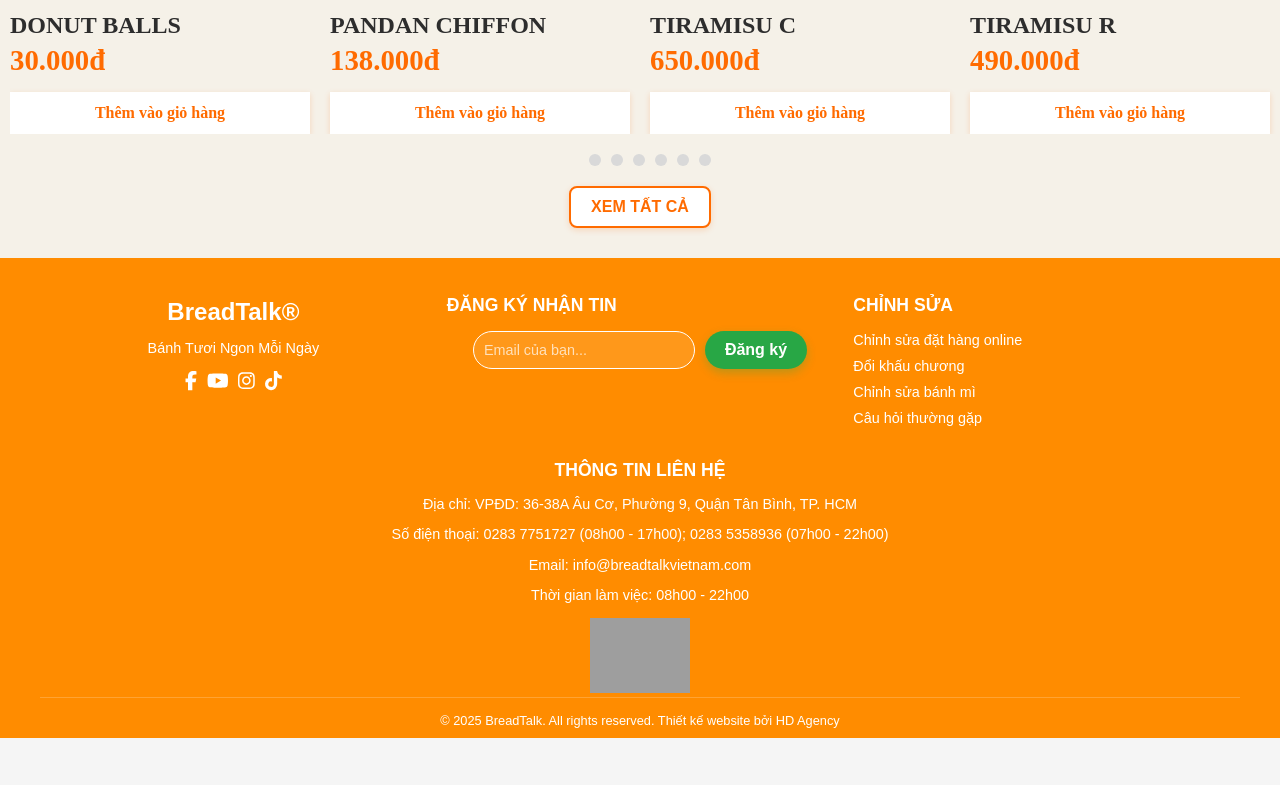
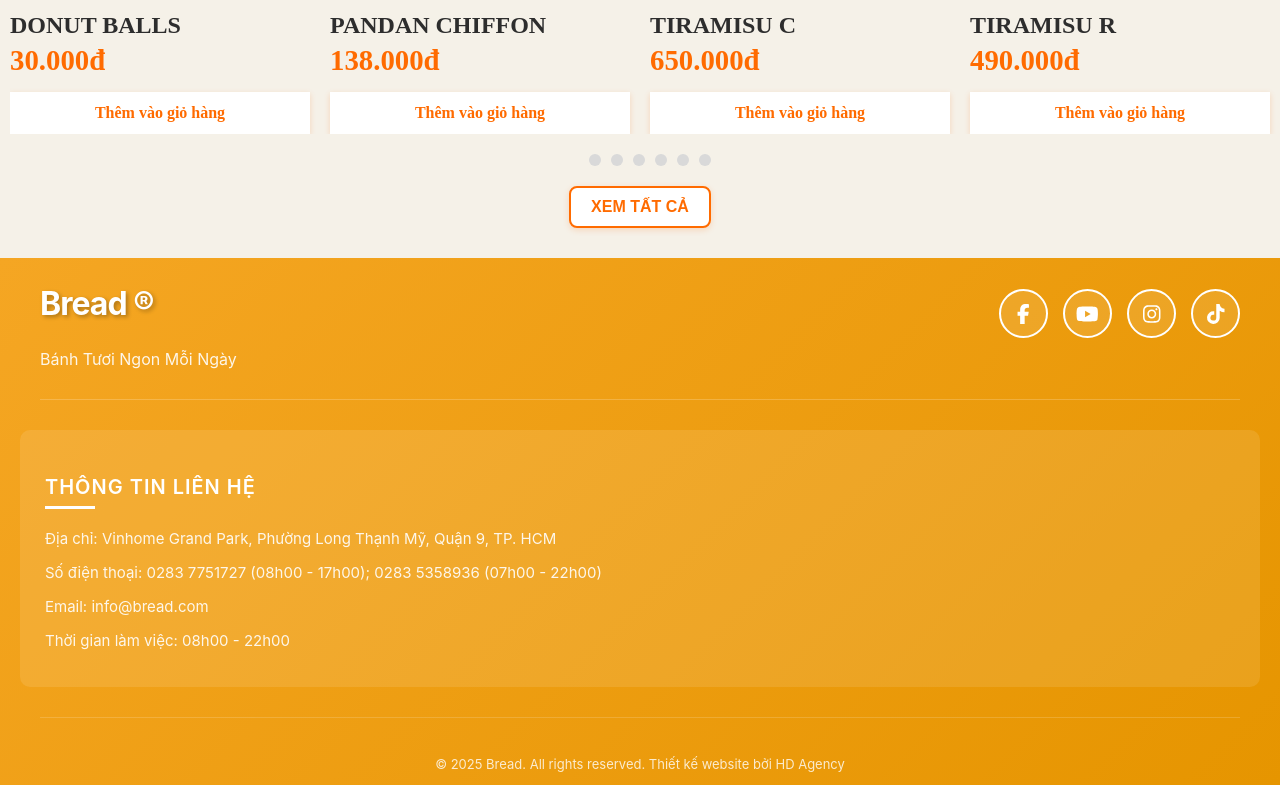
Before and after one commit to Ngocbao2203/Management-Bread-System, a React (Vite) app: page / in a window 1280 px wide. Shown: the part 1766-2551 px from the top of the page. Before the commit the page ends 2504 px from the top, so only its background shows below. Built offline with nearby package versions, Linux system fonts and the light colour scheme; grey boxes are pictures that could not be loaded.

Commit message:
fix Footer

```diff
--- a/src/components/Footer.jsx
+++ b/src/components/Footer.jsx
@@ -1,4 +1,3 @@
-import React from 'react';
 import { Element } from 'react-scroll';
 import { FontAwesomeIcon } from '@fortawesome/react-fontawesome';
 import { faFacebookF, faYoutube, faInstagram, faTiktok } from '@fortawesome/free-brands-svg-icons';
@@ -10,44 +9,25 @@ function Footer() {
             <footer className="footer">
                 <div className="footer-content">
                     <div className="footer-brand">
-                        <h2>BreadTalk®</h2>
+                        <h2>Bread ®</h2>
                         <p>Bánh Tươi Ngon Mỗi Ngày</p>
-                        <div className="social-links">
-                            <a href="#"><FontAwesomeIcon icon={faFacebookF} /></a>
-                            <a href="#"><FontAwesomeIcon icon={faYoutube} /></a>
-                            <a href="#"><FontAwesomeIcon icon={faInstagram} /></a>
-                            <a href="#"><FontAwesomeIcon icon={faTiktok} /></a>
-                        </div>
                     </div>
-                    <div className="footer-section newsletter">
-                        <h3>ĐĂNG KÝ NHẬN TIN</h3>
-                        <div className="newsletter-form">
-                            <input type="email" placeholder="Email của bạn..." />
-                            <button>Đăng ký</button>
-                        </div>
-                    </div>
-                    <div className="footer-section links">
-                        <h3>CHỈNH SỬA</h3>
-                        <ul>
-                            <li>Chỉnh sửa đặt hàng online</li>
-                            <li>Đổi khấu chương</li>
-                            <li>Chỉnh sửa bánh mì</li>
-                            <li>Câu hỏi thường gặp</li>
-                        </ul>
+                    <div className="social-links">
+                        <a href="#"><FontAwesomeIcon icon={faFacebookF} /></a>
+                        <a href="#"><FontAwesomeIcon icon={faYoutube} /></a>
+                        <a href="#"><FontAwesomeIcon icon={faInstagram} /></a>
+                        <a href="#"><FontAwesomeIcon icon={faTiktok} /></a>
                     </div>
                 </div>
                 <div className="footer-contact">
                     <h3>THÔNG TIN LIÊN HỆ</h3>
-                    <p>Địa chỉ: VPĐD: 36-38A Âu Cơ, Phường 9, Quận Tân Bình, TP. HCM</p>
+                    <p>Địa chỉ: Vinhome Grand Park, Phường Long Thạnh Mỹ, Quận 9, TP. HCM</p>
                     <p>Số điện thoại: 0283 7751727 (08h00 - 17h00); 0283 5358936 (07h00 - 22h00)</p>
-                    <p>Email: info@breadtalkvietnam.com</p>
+                    <p>Email: info@bread.com</p>
                     <p>Thời gian làm việc: 08h00 - 22h00</p>
-                    <div className="certification">
-                        <img src="/path-to-certification-image.png" alt="Bộ công thương" />
-                    </div>
                 </div>
                 <div className="footer-bottom">
-                    <p>© 2025 BreadTalk. All rights reserved. Thiết kế website bởi HD Agency</p>
+                    <p>© 2025 Bread. All rights reserved. Thiết kế website bởi HD Agency</p>
                 </div>
             </footer>
         </Element>
--- a/src/components/Header.jsx
+++ b/src/components/Header.jsx
@@ -31,16 +31,6 @@ const Header = () => {
         <ul className="nav-menu">
           <li>
             <Link to="/">Trang Chủ</Link>
-          </li>
-          <li>
-            <ScrollLink
-              to="about-section"
-              smooth={true}
-              duration={500}
-              style={{ cursor: "pointer" }}
-            >
-              Giới thiệu
-            </ScrollLink>
           </li>
           <li>
             <ScrollLink
--- a/src/components/homepage/HomePage.jsx
+++ b/src/components/homepage/HomePage.jsx
@@ -2,7 +2,6 @@ import MainLayout from "../../layouts/MainLayout";
 import Banner from "../homepage/Banner";
 import FeaturedProducts from "./FeaturedProducts";
 import AboutSection from "../../pages/home/AboutSection";
-import { Element } from "react-scroll";
 import { motion, useInView } from "framer-motion";
 import { useRef } from "react";
 
@@ -50,9 +49,7 @@ const HomePage = () => {
         <Banner />
       </motion.div>
 
-      <Element name="about-section">
         <AboutSection />
-      </Element>
 
       <motion.div
         ref={featuredProductsRef} // Gắn ref vào phần tử
--- a/src/styles/Footer.css
+++ b/src/styles/Footer.css
@@ -1,242 +1,149 @@
-.footer {
-    background-color: #ff8c00;
-    color: #fff;
-    padding: 20px 20px 10px;
-    font-family: 'Poppins', Arial, sans-serif;
-    transition: background-color 0.3s ease, color 0.3s ease;
+:root {
+  --primary-color: #f5a623;
+  --secondary-color: #e69500;
+  --background-color: #FFFFFF;
+  --text-color: #333333;
+  --accent-color: #4ECDC4;
 }
 
-.light-mode .footer {
-    background-color: #ff8c00;
-    color: #fff;
-}
-
-.dark-mode .footer {
-    background-color: #ff8c00;
-    color: #fff;
+.footer {
+  background: linear-gradient(135deg, var(--primary-color) 0%, var(--secondary-color) 100%);
+  color: var(--background-color);
+  padding: 0px 20px;
+  font-family: 'Inter', 'Arial', sans-serif;
+  position: relative;
+  overflow: hidden;
 }
 
 .footer-content {
+  max-width: 1200px;
+  margin: 0 auto;
+  padding-bottom: 30px;
+  border-bottom: 1px solid rgba(255, 255, 255, 0.2);
+  position: relative;
+  z-index: 1;
   display: flex;
   justify-content: space-between;
-    max-width: 1200px;
-    margin: 0 auto;
-    flex-wrap: wrap;
-    gap: 20px;
-    transition: all 0.3s ease;
+  align-items: center;
 }
 
 .footer-brand {
-    flex: 1;
-    min-width: 200px;
-    text-align: center;
+  display: flex;
+  flex-direction: column; /* Đặt chữ theo cột để "Bánh Tươi Ngon Mỗi Ngày" nằm dưới "BreadTalk®" */
+  align-items: flex-start;
 }
 
 .footer-brand h2 {
-    font-size: 1.5rem;
+  font-size: 32px;
+  font-weight: 700;
   margin-bottom: 10px;
-    color: #fff;
-    font-weight: 700;
+  color: var(--background-color);
+  text-shadow: 2px 2px 4px rgba(0, 0, 0, 0.3);
+  letter-spacing: -1px;
 }
 
 .footer-brand p {
-    font-size: 0.9rem;
-    color: #fff;
-    margin-bottom: 15px;
+  font-size: 16px;
+  margin-bottom: 0;
+  opacity: 0.9;
 }
 
 .social-links {
   display: flex;
-    justify-content: center;
-    gap: 10px;
+  gap: 15px;
 }
 
 .social-links a {
-    color: #fff;
-    font-size: 1.2rem;
-    text-decoration: none;
-    transition: color 0.3s ease;
+  color: var(--background-color);
+  font-size: 20px;
+  width: 45px;
+  height: 45px;
+  display: flex;
+  align-items: center;
+  justify-content: center;
+  border: 2px solid var(--background-color);
+  border-radius: 50%;
+  transition: all 0.3s ease;
+  background: rgba(255, 255, 255, 0.1);
 }
 
 .social-links a:hover {
-    color: #d2a679;
-}
-
-.footer-section {
-    flex: 1;
-    min-width: 200px;
-}
-
-.newsletter h3, .links h3 {
-    font-size: 1.1rem;
-    margin-bottom: 15px;
-    color: #fff;
-    font-weight: 600;
-    text-transform: uppercase;
-}
-
-.newsletter-form {
-    display: flex;
-    justify-content: center;
-    gap: 10px;
-    margin-bottom: 15px;
-    flex-wrap: wrap;
-}
-
-.newsletter-form input {
-    padding: 10px;
-    border: 1px solid #fff;
-    border-radius: 20px;
-    font-size: 0.9rem;
-    width: 200px;
-    background-color: rgba(255, 255, 255, 0.1);
-    color: #fff;
-    outline: none;
-    transition: border-color 0.3s ease, box-shadow 0.3s ease;
-}
-
-.newsletter-form input::placeholder {
-    color: #fff;
-    opacity: 0.7;
-}
-
-.newsletter-form input:focus {
-    border-color: #d2a679;
-    box-shadow: 0 0 8px rgba(210, 166, 121, 0.4);
-}
-
-.newsletter-form button {
-    padding: 10px 20px;
-    background-color: #28a745;
-    color: #fff;
-    border: none;
-    border-radius: 20px;
-    font-size: 1rem;
-    font-weight: 600;
-    cursor: pointer;
-    transition: all 0.3s ease, transform 0.3s ease;
-    box-shadow: 0 4px 10px rgba(40, 167, 69, 0.3);
-}
-
-.newsletter-form button:hover {
-    background-color: #218838;
-    transform: translateY(-2px);
-    box-shadow: 0 6px 12px rgba(33, 136, 56, 0.4);
-}
-
-.footer-section ul {
-    list-style: none;
-    padding: 0;
-}
-
-.footer-section ul li {
-    margin-bottom: 10px;
-    font-size: 0.9rem;
-    color: #fff;
-    cursor: pointer;
-    transition: color 0.3s ease;
-}
-
-.footer-section ul li:hover {
-    color: #d2a679;
+  transform: scale(1.1);
+  background: var(--background-color);
+  color: var(--primary-color);
+  box-shadow: 0 0 15px rgba(255, 255, 255, 0.5);
 }
 
 .footer-contact {
-    margin-top: 20px;
-    text-align: center;
   max-width: 1200px;
-    margin: 0 auto;
-    color: #fff;
+  margin: 30px auto;
+  text-align: left;
+  position: relative;
+  z-index: 1;
+  background: rgba(255, 255, 255, 0.1);
+  padding: 25px;
+  border-radius: 10px;
 }
 
 .footer-contact h3 {
-    font-size: 1.1rem;
-    margin-bottom: 15px;
-    color: #fff;
+  font-size: 20px;
   font-weight: 600;
+  margin-bottom: 20px;
   text-transform: uppercase;
+  letter-spacing: 1px;
+  color: var(--background-color);
+  position: relative;
+  padding-bottom: 10px;
+}
+
+.footer-contact h3::after {
+  content: '';
+  position: absolute;
+  bottom: 0;
+  left: 0;
+  width: 50px;
+  height: 3px;
+  background-color: var(--background-color);
 }
 
 .footer-contact p {
-    font-size: 0.9rem;
-    margin-bottom: 10px;
-    color: #fff;
-}
-
-.certification {
-    margin-top: 15px;
-}
-
-.certification img {
-    width: 100px;
-    height: auto;
+  font-size: 15px;
+  margin-bottom: 12px;
+  opacity: 0.9;
 }
 
 .footer-bottom {
   text-align: center;
-    padding-top: 15px;
+  padding-top: 25px;
+  font-size: 13px;
   border-top: 1px solid rgba(255, 255, 255, 0.2);
-    margin-top: 20px;
   max-width: 1200px;
   margin: 0 auto;
-    transition: background-color 0.3s ease, border-color 0.3s ease, color 0.3s ease;
+  opacity: 0.8;
 }
 
-.footer-bottom p {
-    font-size: 0.8rem;
-    color: #fff;
-    margin: 0;
+/* Responsive Adjustments */
+@media (max-width: 768px) {
+  .footer-brand {
+    text-align: center;
   }
 
-@media screen and (max-width: 600px) {
-    .footer {
-        padding: 15px 10px;
+  .social-links {
+    justify-content: center;
+    margin-top: 20px; /* Thêm khoảng cách khi xuống dòng */
   }
 
   .footer-content {
-        flex-direction: column;
+    flex-direction: column; /* Chuyển sang cột khi màn hình nhỏ */
     align-items: center;
-        text-align: center;
-        gap: 15px;
-    }
-
-    .footer-brand, .footer-section, .newsletter {
-        min-width: 100%;
-        margin-bottom: 15px;
-    }
-
-    .newsletter-form {
-        flex-direction: column;
-        width: 100%;
-        gap: 8px;
-    }
-
-    .newsletter-form input {
-        width: 100%;
-        padding: 8px;
-        font-size: 0.8rem;
-    }
-
-    .newsletter-form button {
-        width: 100%;
-        padding: 8px 16px;
-        font-size: 0.9rem;
   }
 
   .footer-contact {
-        margin-top: 15px;
+    text-align: center;
   }
 
   .footer-contact p {
-        font-size: 0.8rem;
-    }
-
-    .footer-bottom {
-        padding-top: 10px;
-        margin-top: 15px;
-    }
-
-    .footer-bottom p {
-        font-size: 0.7rem;
+    text-align: left;
+    display: inline-block;
   }
 }
```
Lines whose indentation alone changed are shown as unchanged.
